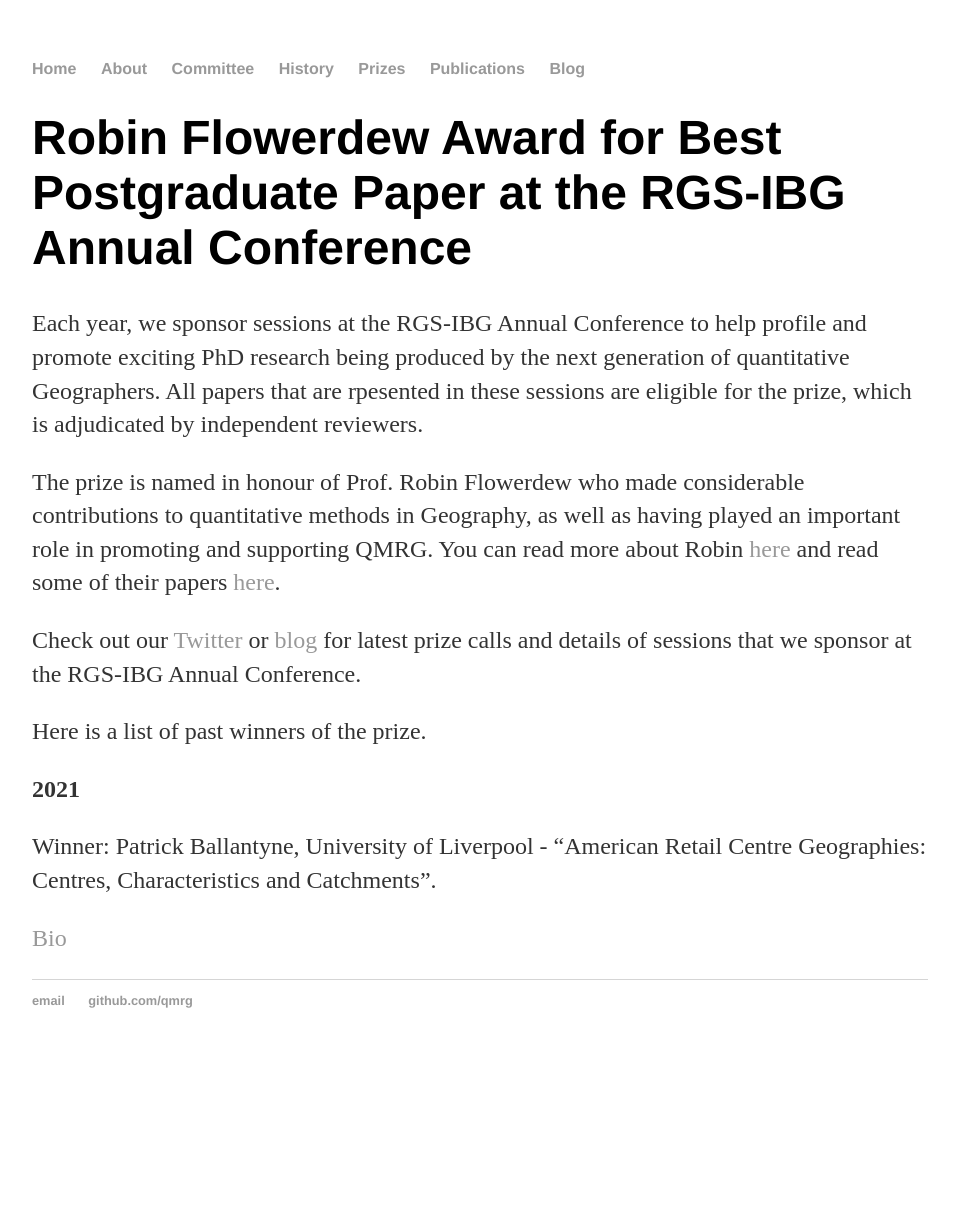
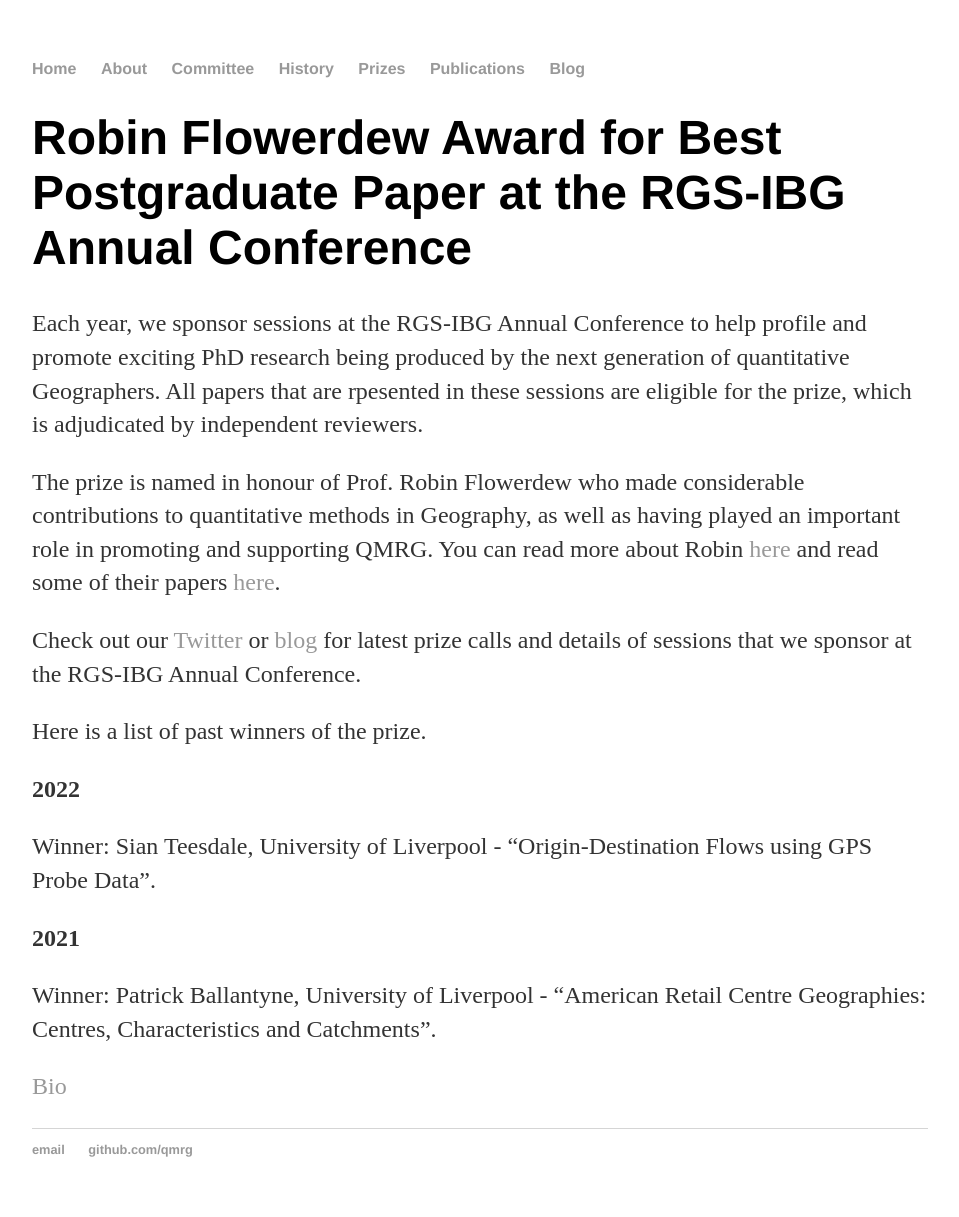
Before and after one commit to qmrg/qmrg.github.io, a Jekyll site: the page built from postgrad_prize.md, in a window 1280 px wide. Shown: the whole page, without its empty margins (160-1119 px from the left). Built offline with Jekyll 4.4.1, drawn with Linux system fonts in a browser that asks for light colours; before the commit the page ends 1068 px from its top, so only the background shows below that.

Commit message:
Update postgrad_prize.md

```diff
--- a/postgrad_prize.md
+++ b/postgrad_prize.md
@@ -13,6 +13,10 @@
 
 Here is a list of past winners of the prize.
 
+**2022**
+
+Winner: Sian Teesdale, University of Liverpool - "Origin-Destination Flows using GPS Probe Data".
+
 **2021**
 
 Winner: Patrick Ballantyne, University of Liverpool - “American Retail Centre Geographies: Centres, Characteristics and Catchments”.
```
